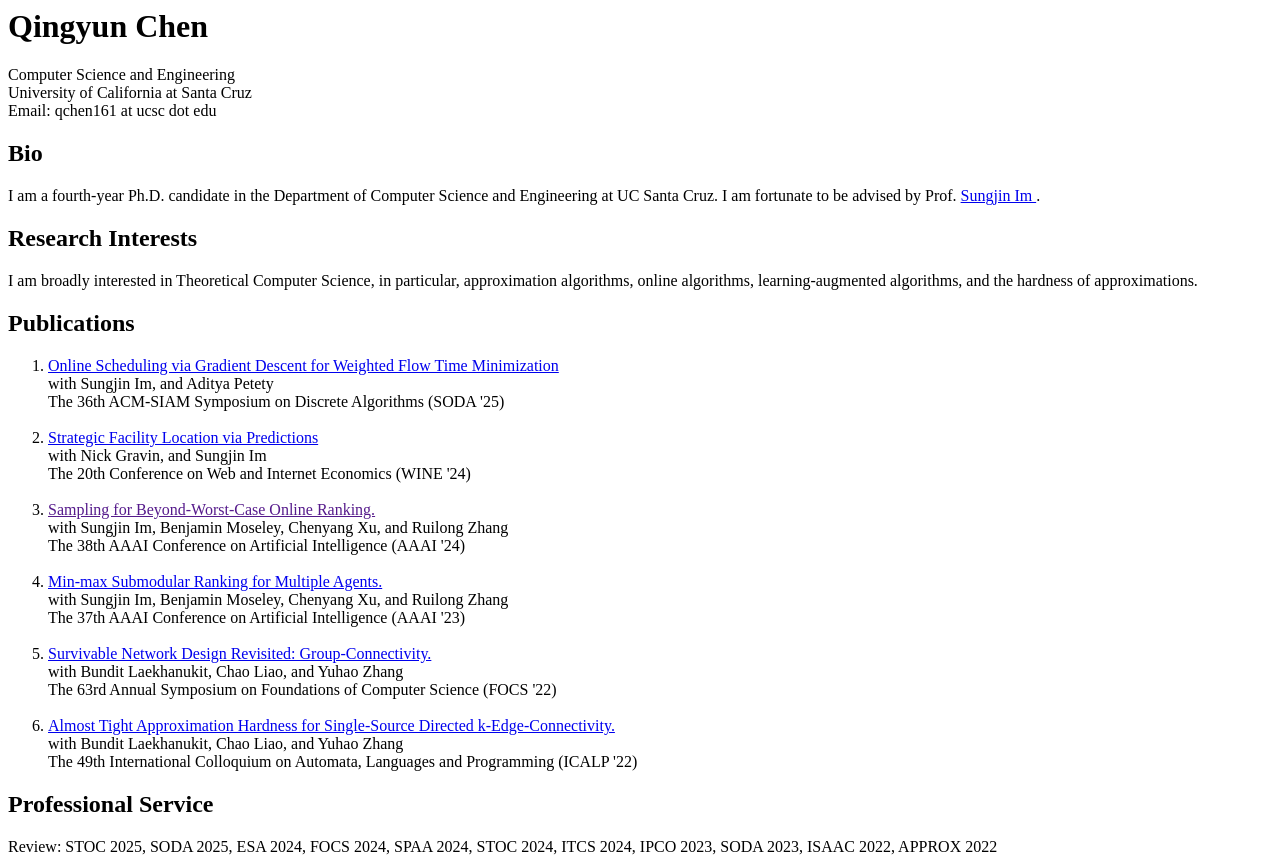
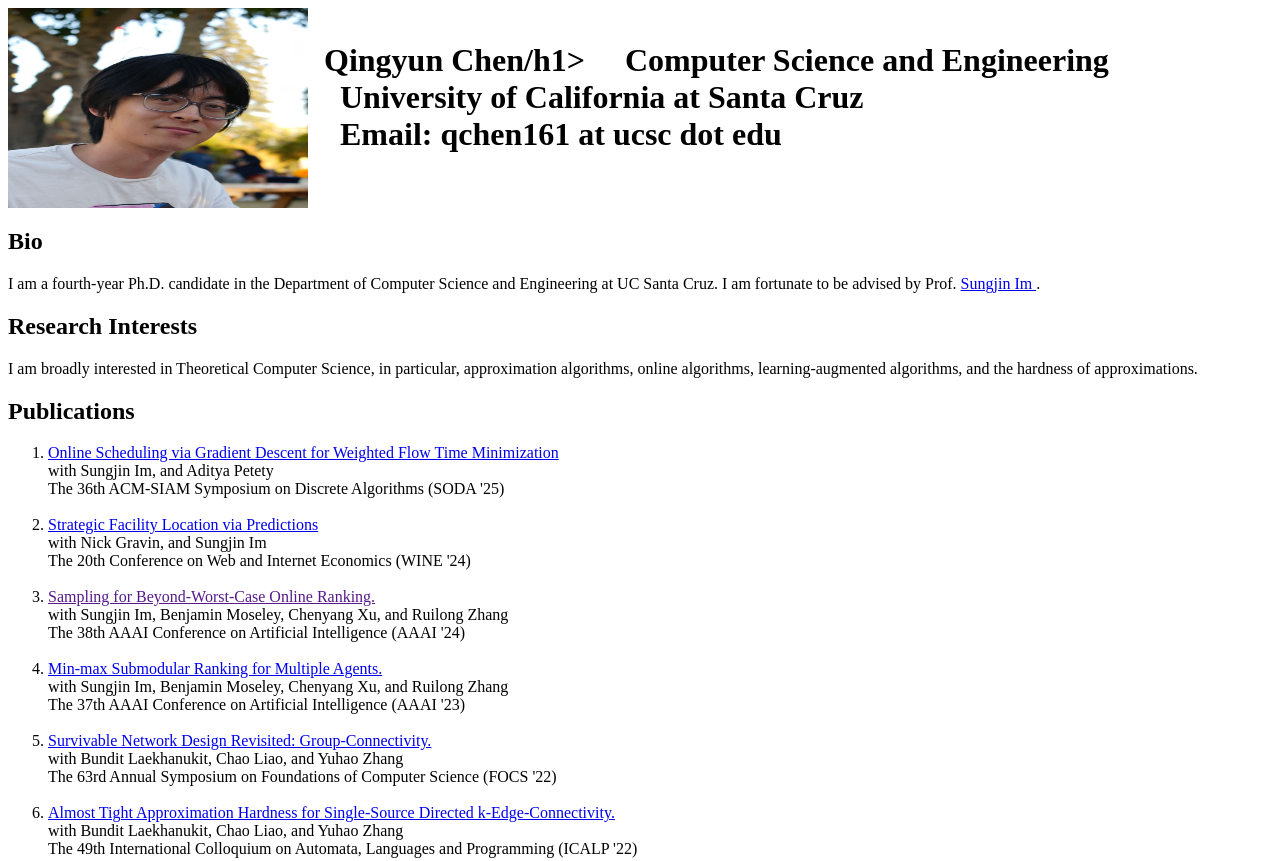
Before and after one commit to qychen44/qychen44.github.io, a plain HTML site: page index.html in a window 1280 px wide. Shown: the top 861 px of the page. Drawn offline with Linux system fonts and the light colour scheme.

Commit message:
Update index.html

```diff
--- a/index.html
+++ b/index.html
@@ -2,13 +2,24 @@
   <head> <title> Qingyun Chen </title> <meta name="google-site-verification" content="aT1Fhuse8kG8JtUgiEpqGrfcF3rM9Oybpqn9HugZKCs" /> </head>
 <body>
 
-<h1> Qingyun Chen </h1>
 
-Computer Science and Engineering <br/>
 
-University of California at Santa Cruz <br/>
+<table cellspacing="0" cellpadding="0">
+  <tbody>
+    <tr valign="center">
+      <td><img src="qingyun.png" width=300 height=200</td>
+      <td>
+         <h1>&nbsp Qingyun Chen/h1>
+&nbsp&nbsp&nbsp    Computer Science and Engineering
+<br>&nbsp&nbsp&nbsp   University of California at Santa Cruz
+<br>&nbsp&nbsp&nbsp   Email: qchen161 at ucsc dot edu
+      </td>
+    </tr>
+  </tbody>
+</table>
 
-Email: qchen161 at ucsc dot edu <br/>
+
+
 
 <h2> Bio </h2>
 
```
